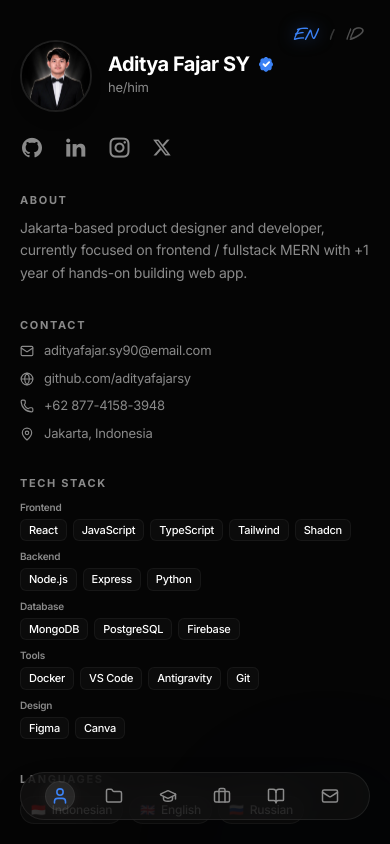
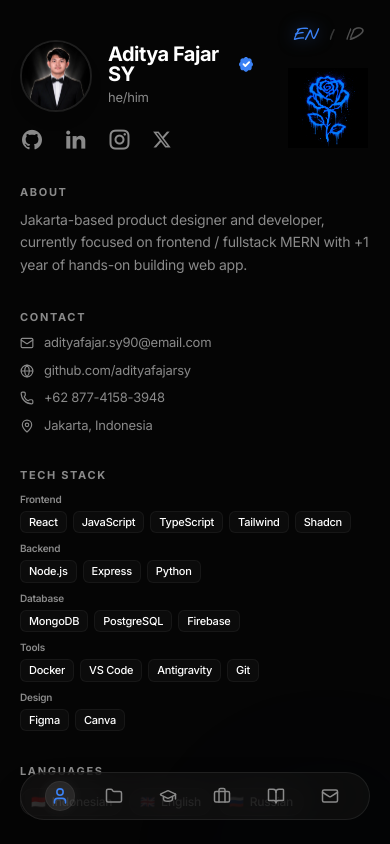
Before and after one commit to adityafajarsy/personal-portfolio, a React (Vite) app: page / in a window 390 px wide. Shown: the top 844 px of the page. Built offline with nearby package versions, Linux system fonts and the light colour scheme.

Commit message:
feat: add profile components with mobile responsive sidebar and asset integration

```diff
--- a/src/components/MobileProfile.jsx
+++ b/src/components/MobileProfile.jsx
@@ -1,6 +1,7 @@
 import React from "react";
 import { Mail, Globe, Phone, MapPin } from "lucide-react";
 import { useLanguage } from "../context/LanguageContext";
+import { m } from "framer-motion";
 
 const techStack = {
   frontend: ["React", "JavaScript", "TypeScript", "Tailwind", "Shadcn"],
@@ -16,6 +17,10 @@ export default function MobileProfile() {
 
   return (
     <div className="flex flex-col gap-8 lg:hidden w-full pb-4">
+      {/* Profile Container (Left: Info + Social, Right: Rose) */}
+      <div className="flex items-end justify-start gap-8 w-full">
+        {/* Left Column: Avatar/Name & Social Icons */}
+        <div className="flex flex-col gap-3">
           {/* Avatar + Name row */}
           <div className="flex items-center gap-4">
             <div className="w-[72px] h-[72px] rounded-full overflow-hidden border-2 border-white/10 shadow-lg flex-shrink-0">
@@ -54,7 +59,7 @@ export default function MobileProfile() {
           </div>
 
           {/* Social icons row */}
-      <div className="flex items-center gap-5 -mt-2">
+          <div className="flex items-center gap-5 mt-1">
             <a href="https://github.com/adityafajarsy" target="_blank" rel="noopener noreferrer" className="text-[#8A8A8A] hover:text-white transition-colors duration-200" aria-label="GitHub">
               <i className="ri-github-fill ri-xl"></i>
             </a>
@@ -67,6 +72,26 @@ export default function MobileProfile() {
             <a href="https://x.com/elonmusk" target="_blank" rel="noopener noreferrer" className="text-[#8A8A8A] hover:text-white/40 transition-colors duration-200 cursor-default" aria-label="X" onClick={(e) => e.preventDefault()}>
               <i className="ri-twitter-x-fill ri-lg"></i>
             </a>
+          </div>
+        </div>
+
+        {/* Right Column: Rose decoration (Aligned to Bottom and Closer with Draw/Paint Animation) */}
+        <m.div
+          initial={{ clipPath: "inset(100% 0% 0% 0%)", opacity: 0, scale: 0.95 }}
+          animate={{ clipPath: "inset(0% 0% 0% 0%)", opacity: 1, scale: 1 }}
+          transition={{
+            duration: 1.8,
+            delay: 3.1,
+            ease: [0.25, 1, 0.5, 1]
+          }}
+          className="w-[84px] h-[84px] relative flex items-center justify-center flex-shrink-0 pb-1"
+        >
+          <img
+            src="/assets/rose.webp"
+            alt="Rose decoration"
+            className="w-full h-full object-contain"
+          />
+        </m.div>
       </div>
 
       {/* About */}
--- a/src/components/Sidebar.jsx
+++ b/src/components/Sidebar.jsx
@@ -1,6 +1,7 @@
 import React from "react";
 import { Mail, Globe, Phone, MapPin } from "lucide-react";
 import { useLanguage } from "../context/LanguageContext";
+import { m } from "framer-motion";
 
 const techStack = {
   frontend: ["React", "JavaScript", "TypeScript", "Tailwind", "Shadcn"],
@@ -17,8 +18,10 @@ export default function Sidebar() {
   return (
     <aside className="w-full h-screen border-r border-white/5 bg-transparent overflow-y-auto px-[48px] pt-[80px] pb-[48px] flex flex-col gap-[32px] select-none">
       {/* Profile Header */}
+      <div className="flex items-center justify-between gap-4">
+        {/* Left Side: Avatar + Details */}
         <div className="flex flex-col gap-4">
-        <div className="w-[80px] h-[80px] rounded-full overflow-hidden border-2 border-white/10 shadow-lg relative group">
+          <div className="w-[80px] h-[80px] rounded-full overflow-hidden border-2 border-white/10 shadow-lg relative group flex-shrink-0">
             <img
               src="/assets/adityafajarsy.webp"
               alt="Aditya Fajar SY"
@@ -60,6 +63,25 @@ export default function Sidebar() {
               {t("sidebar.role")}
             </span>
           </div>
+        </div>
+
+        {/* Right Side: Large Rose decoration (Vertically Centered with Draw/Paint Animation) */}
+        <m.div
+          initial={{ clipPath: "inset(100% 0% 0% 0%)", opacity: 0, scale: 0.95 }}
+          animate={{ clipPath: "inset(0% 0% 0% 0%)", opacity: 1, scale: 1 }}
+          transition={{
+            duration: 1.8,
+            delay: 3.1,
+            ease: [0.25, 1, 0.5, 1]
+          }}
+          className="w-[116px] h-[116px] relative flex items-center justify-center flex-shrink-0"
+        >
+          <img
+            src="/assets/rose.webp"
+            alt="Rose decoration"
+            className="w-full h-full object-contain"
+          />
+        </m.div>
       </div>
 
       {/* About / Bio */}
--- a/src/elements/Home.jsx
+++ b/src/elements/Home.jsx
@@ -12,7 +12,7 @@ const rolesEn = [
 ];
 
 const rolesId = [
-  "Pengembang Web",
+  "Web Developer",
   "Product Engineer",
   "UI/UX Desainer",
   "Fullstack MERN Devs",
```
Also changed, not shown: public/assets/rose.webp (added). Lines whose indentation alone changed are shown as unchanged.
